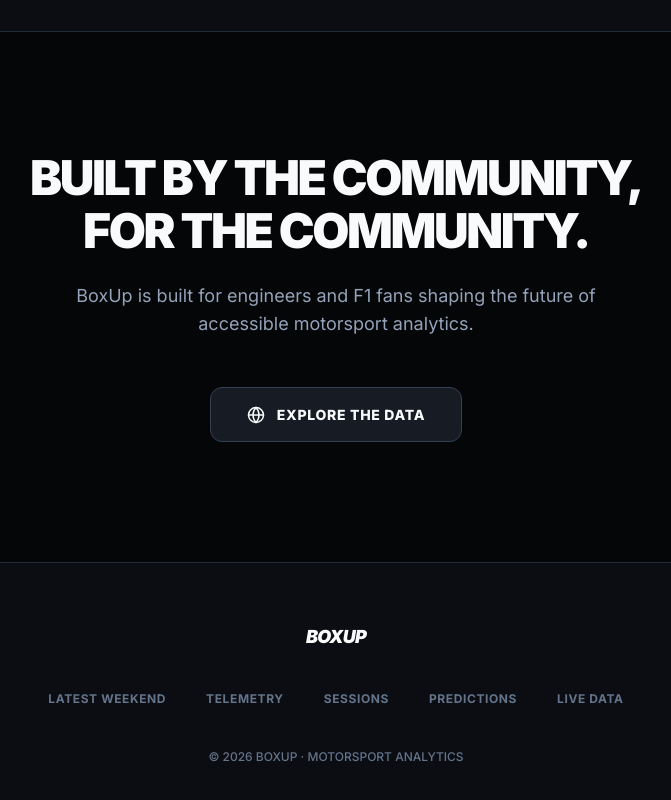
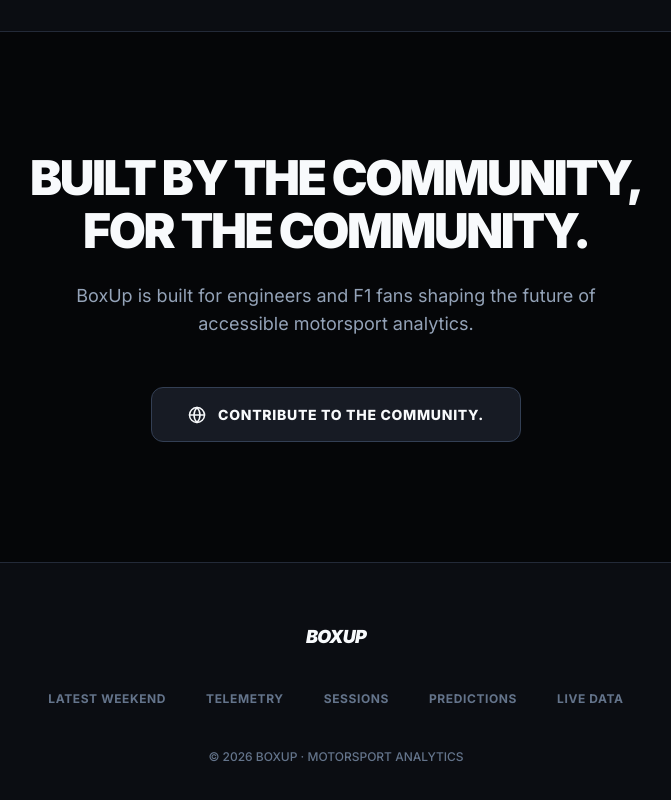
Before and after one commit to SheerWill007/Formula-I, a Next.js app in the folder apps/frontend/: page / in a window 1280 px wide. Shown: the part 1975-2775 px from the top of the page, without its empty margins (304-975 px from the left). Built offline with nearby package versions, Linux system fonts and the light colour scheme.

Commit message:
Linking and Redirecting

```diff
--- a/apps/frontend/app/page.tsx
+++ b/apps/frontend/app/page.tsx
@@ -275,7 +275,7 @@
             BoxUp is built for engineers and F1 fans shaping the future of accessible motorsport analytics.
           </p>
           <div style={{ display: 'flex', gap: 16, justifyContent: 'center', flexWrap: 'wrap' }}>
-            <Link href="/sessions/latest" style={{
+            <a href="https://github.com/SheerWill007/Formula-I" style={{
               display: 'inline-flex', alignItems: 'center', gap: 12,
               padding: '16px 36px', background: 'var(--surface-2)', color: 'var(--text)',
               border: '1px solid var(--border-2)',
@@ -286,8 +286,8 @@
             }}
               onMouseEnter={e => e.currentTarget.style.transform = 'translateY(-2px)'}
               onMouseLeave={e => e.currentTarget.style.transform = 'translateY(0)'}>
-              <Globe size={18} /> Explore the data
-            </Link>
+              <Globe size={18} /> Contribute to the Community.
+            </a>
           </div>
         </div>
       </section>
```
